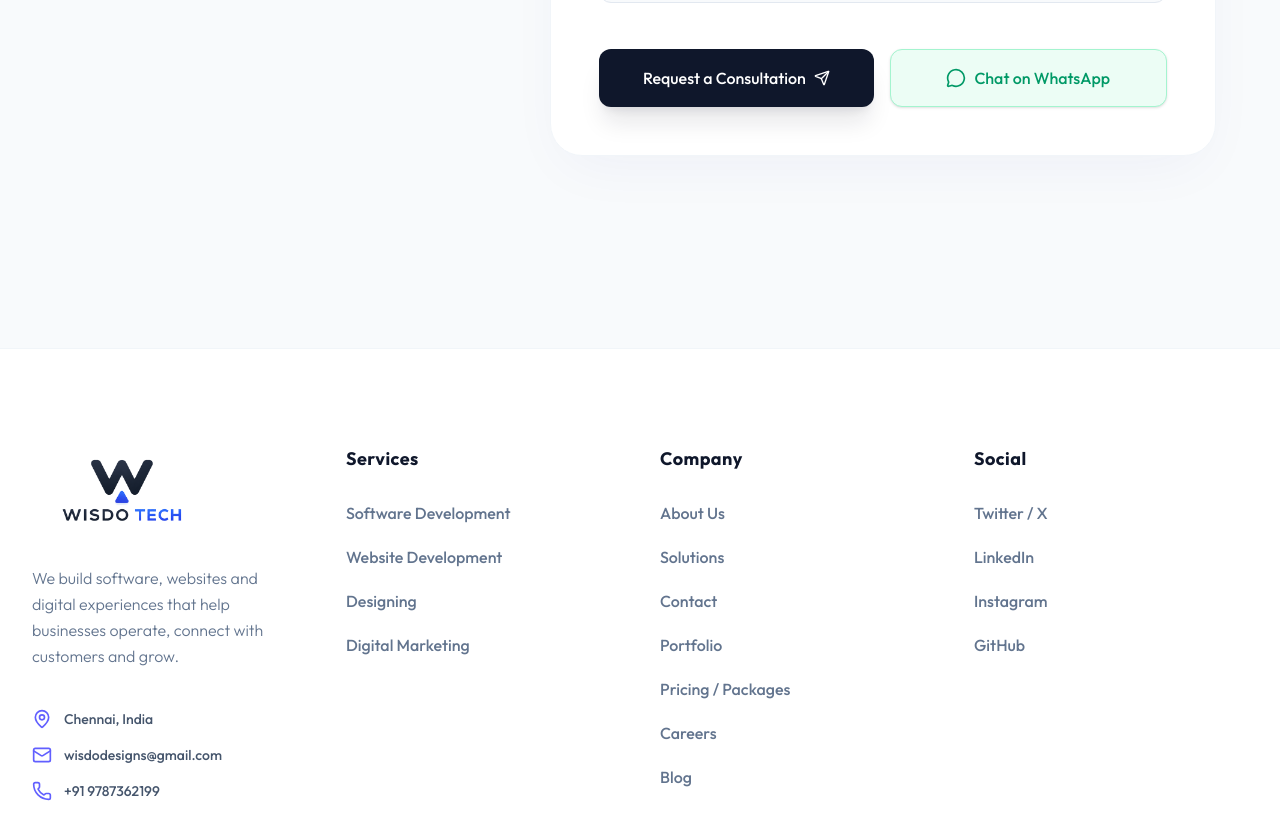
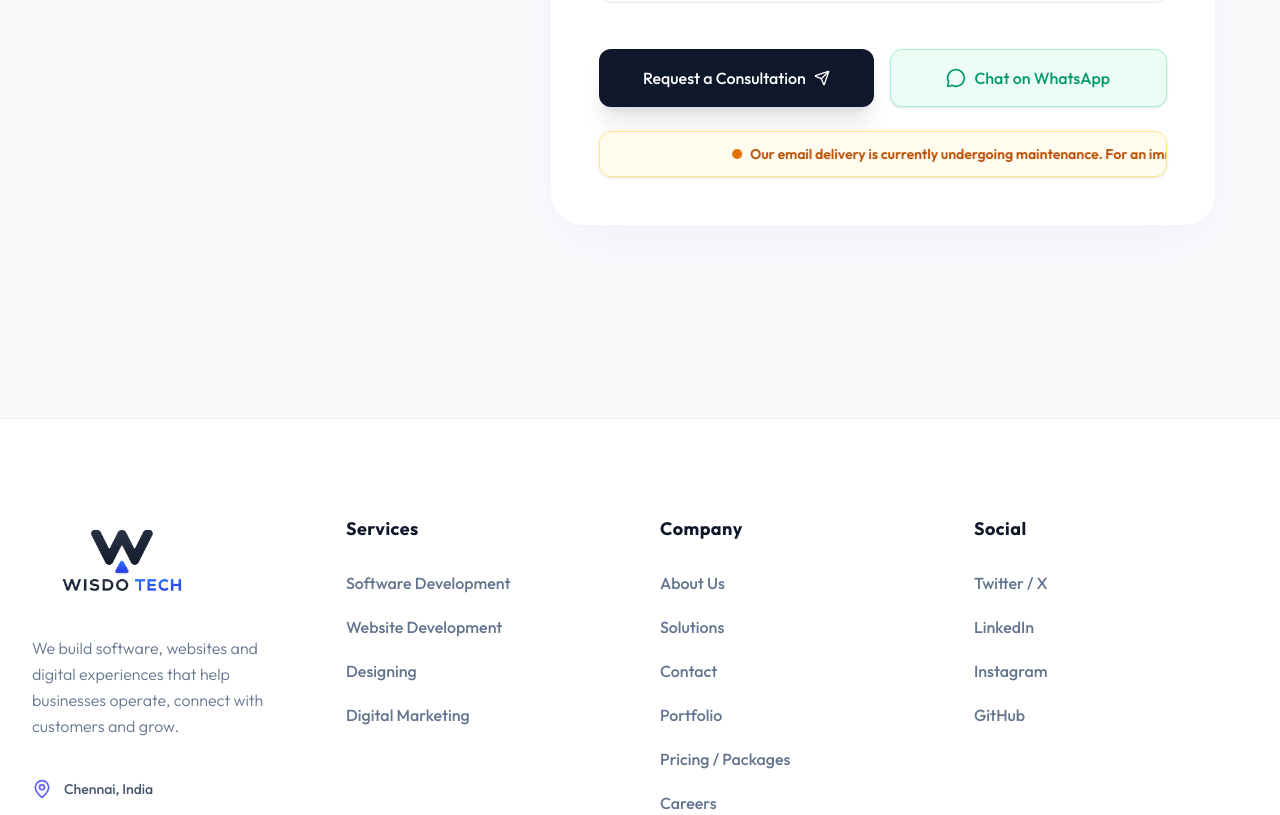
Before and after one commit to Rajar219/wisdo-designs-website, a Next.js app: page /contact in a window 1280 px wide. Shown: the part 1280-2095 px from the top of the page. Built offline with nearby package versions, Linux system fonts and the light colour scheme.

Commit message:
feat: add email maintenance notice to contact form

```diff
--- a/app/contact/ContactForm.tsx
+++ b/app/contact/ContactForm.tsx
@@ -358,6 +358,18 @@ function ContactFormContent() {
                     <span>Chat on WhatsApp</span>
                   </a>
                 </div>
+
+                <div className="mt-6 w-full overflow-hidden rounded-xl bg-amber-50/80 border border-amber-200 py-3 shadow-sm relative flex items-center">
+                  <div className="animate-scroll whitespace-nowrap text-amber-700 text-sm font-semibold flex items-center">
+                    <span className="inline-flex items-center gap-2 px-4">
+                      <span className="relative flex h-2.5 w-2.5 shrink-0">
+                        <span className="animate-ping absolute inline-flex h-full w-full rounded-full bg-amber-500 opacity-75"></span>
+                        <span className="relative inline-flex rounded-full h-2.5 w-2.5 bg-amber-600"></span>
+                      </span>
+                      Our email delivery is currently undergoing maintenance. For an immediate response, please reach out via WhatsApp.
+                    </span>
+                  </div>
+                </div>
               </form>
             </div>
           </div>
--- a/app/globals.css
+++ b/app/globals.css
@@ -102,3 +102,15 @@ body {
   animation: fade-in-up 0.8s cubic-bezier(0.16, 1, 0.3, 1) both;
   will-change: transform, opacity;
 }
+
+@keyframes scroll {
+  0% { transform: translateX(100%); }
+  100% { transform: translateX(-100%); }
+}
+
+.animate-scroll {
+  display: inline-block;
+  min-width: 100%;
+  animation: scroll 15s linear infinite;
+  will-change: transform;
+}
```
